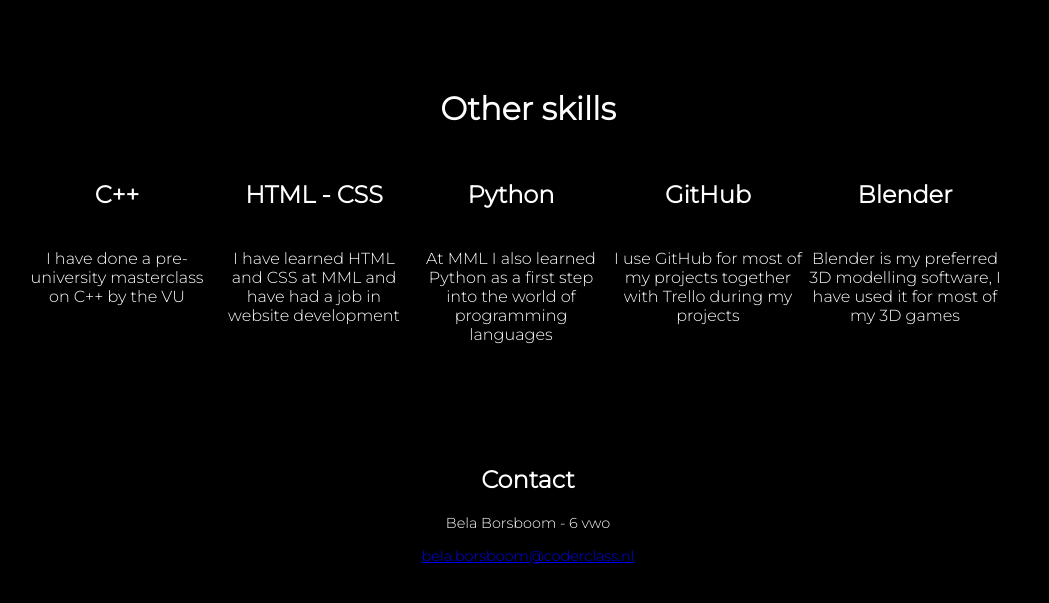
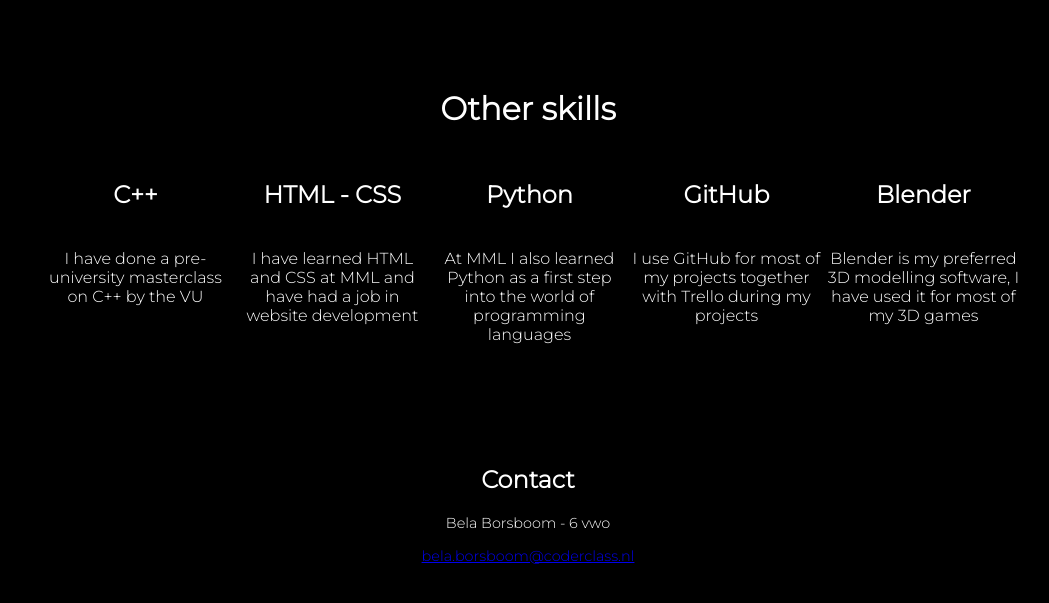
Before and after one commit to belaborsboom/belaborsboom.github.io, a plain HTML site: page index.html in a window 1280 px wide. Shown: the part 1727-2330 px from the top of the page, without its empty margins (112-1161 px from the left). Drawn offline with Linux system fonts and the light colour scheme.

Commit message:
centered the other skills grid

```diff
--- a/style.css
+++ b/style.css
@@ -252,6 +252,7 @@ button {
   background-color: black;
   padding: 5px 5px 5px 5px;
   margin-bottom: 80px;
+  margin-left: 1.8%;
 }
 .gridskills p {
   text-align: center;
```
